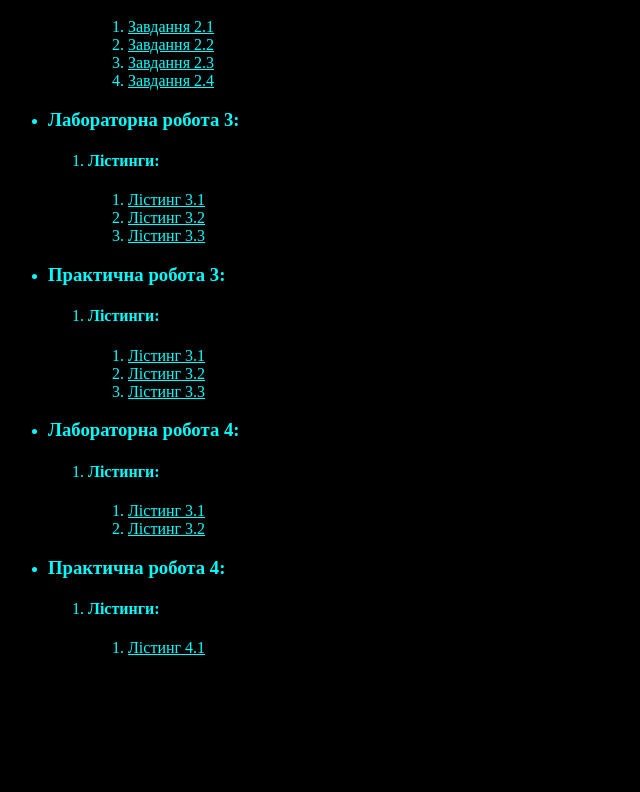
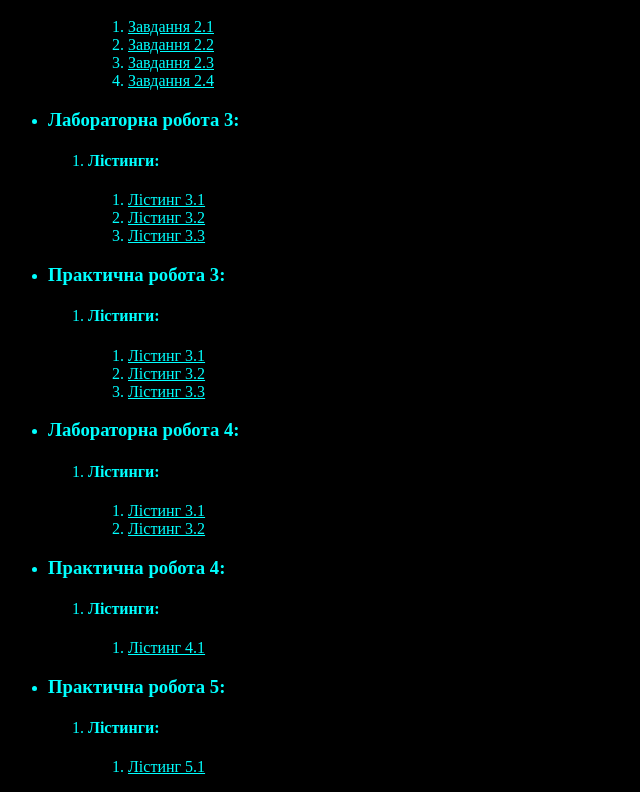
Before and after one commit to valerylevko/valerylevko.github.io, a plain HTML site: page index.html in a window 1280 px wide. Shown: the part 1642-2434 px from the top of the page, without its empty margins (0-640 px from the left). Before the commit the page ends 2315 px from the top, so only its background shows below. Drawn offline with Linux system fonts and the light colour scheme.

Commit message:
Add files via upload

```diff
--- a/index.html
+++ b/index.html
@@ -154,6 +154,15 @@
           </li>
         </ol>
   </li>
+      <li><h3>Практична робота 5:</h3>
+        <ol>
+          <li><h4>Лістинги:</h4>
+             <ol>
+              <li><a href="Pr5.html">Лістинг 5.1</a></li>
+              </ol>
+          </li>
+        </ol>
+  </li>
     </ul>
     </header>
   </body>
```
